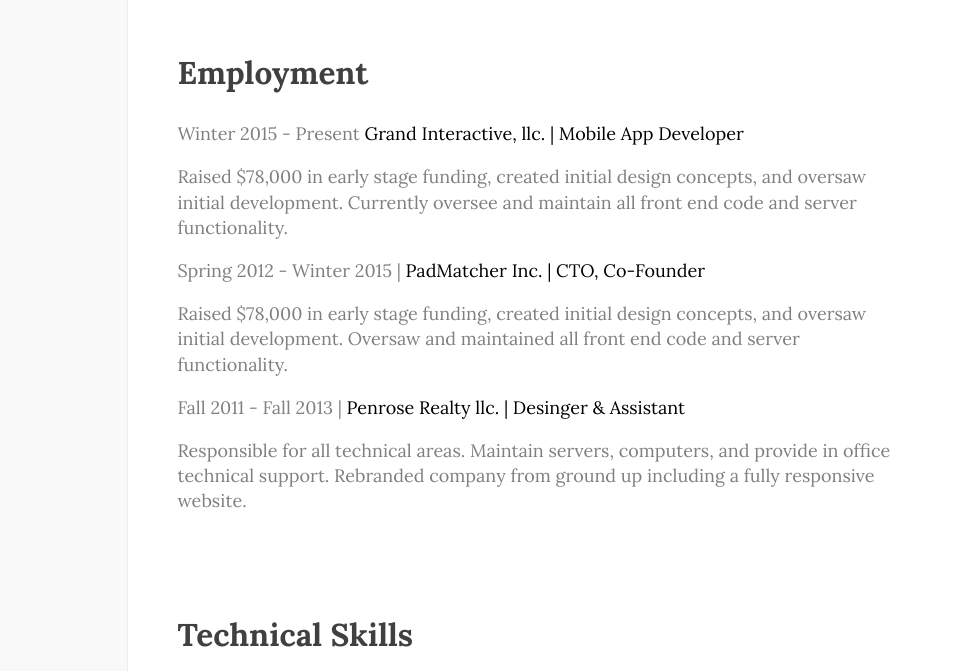
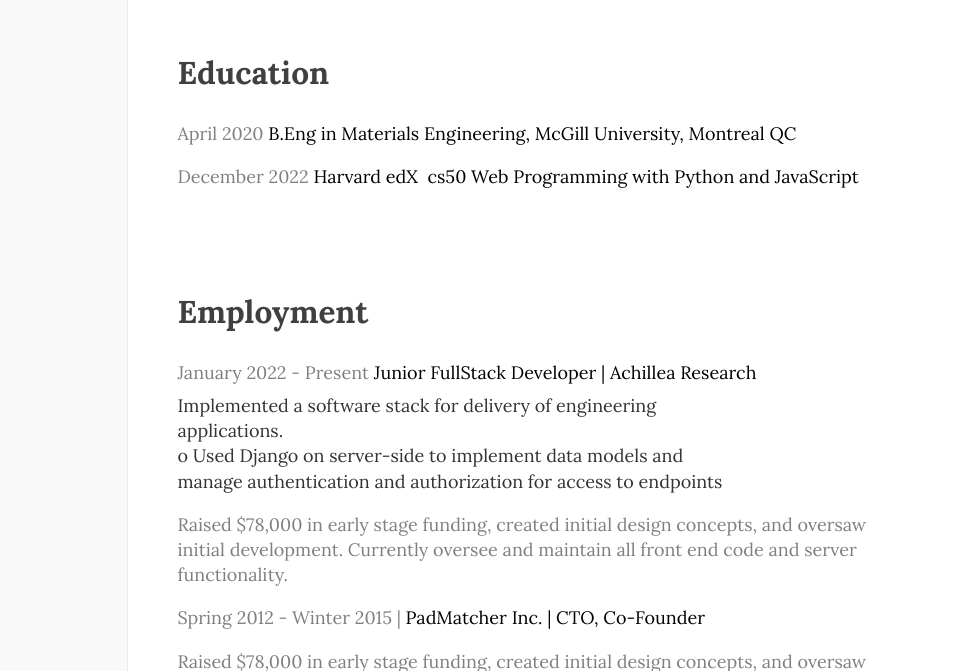
Before and after one commit to mbebic/resume, a plain HTML site: page index.html in a window 1280 px wide. Shown: the part 111-782 px from the top of the page, 306-1280 px from the left. Drawn offline with nearby package versions, Linux system fonts and the light colour scheme; a web font is replaced by a local one.

Commit message:
testing bullet list

```diff
--- a/index.html
+++ b/index.html
@@ -26,8 +26,17 @@
 
     <div class="inner">
       <section>
+        <h1>Education</h1>
+        <p>April 2020 <em>B.Eng in Materials Engineering, McGill University, Montreal QC</em></p>
+        <p>December 2022 <em>Harvard edX &shy; cs50 Web Programming with Python and JavaScript</em></p>
+      </section>
+      <section>
         <h1>Employment</h1>
-        <p>Winter 2015 - Present <em>Grand Interactive, llc. | Mobile App Developer</em></p>
+        <p>January 2022 - Present <em>Junior Full&shy;Stack Developer | Achillea Research</em></p>
+        <ul class="ar-jobdes">
+          <li>Implemented a software stack for delivery of engineering applications.</li>
+            <li>o	Used Django on server-side to implement data models and manage authentication and authorization for access to endpoints</li>
+        </ul>
         <p>Raised $78,000 in early stage funding, created initial design
           concepts, and oversaw initial development. Currently oversee and maintain all front end code and server functionality.</p>
         <p>Spring 2012 - Winter 2015 | <em>PadMatcher Inc. | CTO, Co-Founder</em></p>
@@ -51,7 +60,7 @@
           <li>Responsive Web Design</li>
         </ul>
       </section>
-      <section>
+      <!-- <section>
         <h1>References</h1>
         <p>William Grand | <em>Grand Interactive, llc. | CEO</em></p>
         <p>(617) 448-0910 | wgrand@grandinteractive.com</p>
@@ -59,7 +68,7 @@
         <p>(617) 448-0910 | eric@padmatcher.com</p>
         <p>Chris Heller <em>Penrose Realty LLC. | Broker</em></p>
         <p>(617) 794-4554 | chris@penroserealty.com</p>
-      </section>
+      </section> -->
       <section>
         <h1>Personal Interests</h1>
         <ul class="skill-set">
@@ -73,7 +82,7 @@
       </section>
       <section>
         <div class="handmade">
-          <p>handmade by <em> Anthony Adamski</em></p>
+          <p>Looking forward to connecting!</p>
         </div>
       </section>
     </div>
```
